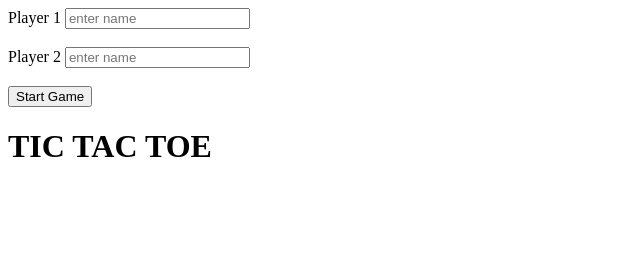
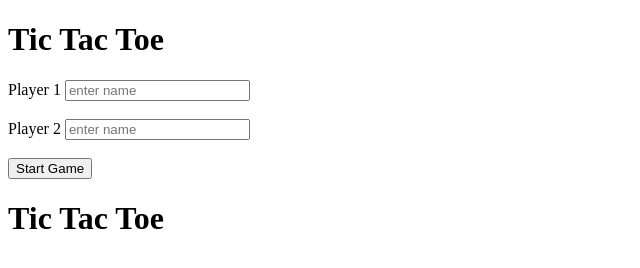
Before and after one commit to acciojob/tictactoe-singhdevendrajtz, a website: page main.html in a window 1280 px wide. Shown: the whole page, without its empty margins (0-640 px from the left). Drawn offline with Linux system fonts and the light colour scheme.

Commit message:
created a submission

```diff
--- a/main.html
+++ b/main.html
@@ -9,6 +9,7 @@
 <body>
 	<!-- the entire body must be written by student -->
 	<div>
+		<h1>Tic Tac Toe</h1>
 		<Label for="player-1">Player 1</Label>
 	<input type="text" id="player-1" placeholder="enter name" required>
 		<br><br>
@@ -17,7 +18,8 @@
 	<br><br>
 	<button type="submit" onclick="Game_Start()">Start Game</button>
 	</div>
-	<h1>TIC TAC TOE</h1>
+	<div>
+	<h1>Tic Tac Toe</h1>
 	<div class="board" id="mains">
 
 		<div id=="1" class="borad_box">1</div>
@@ -30,7 +32,8 @@
 		<div id="8" class="borad_box">8</div>
 		<div id="9" class="borad_box">9</div>
 	</div>
-    <script type="text/javascript" src="./script.js">
+    </div>
+		<script type="text/javascript" src="./script.js">
 </script>
 
 </body>
```
